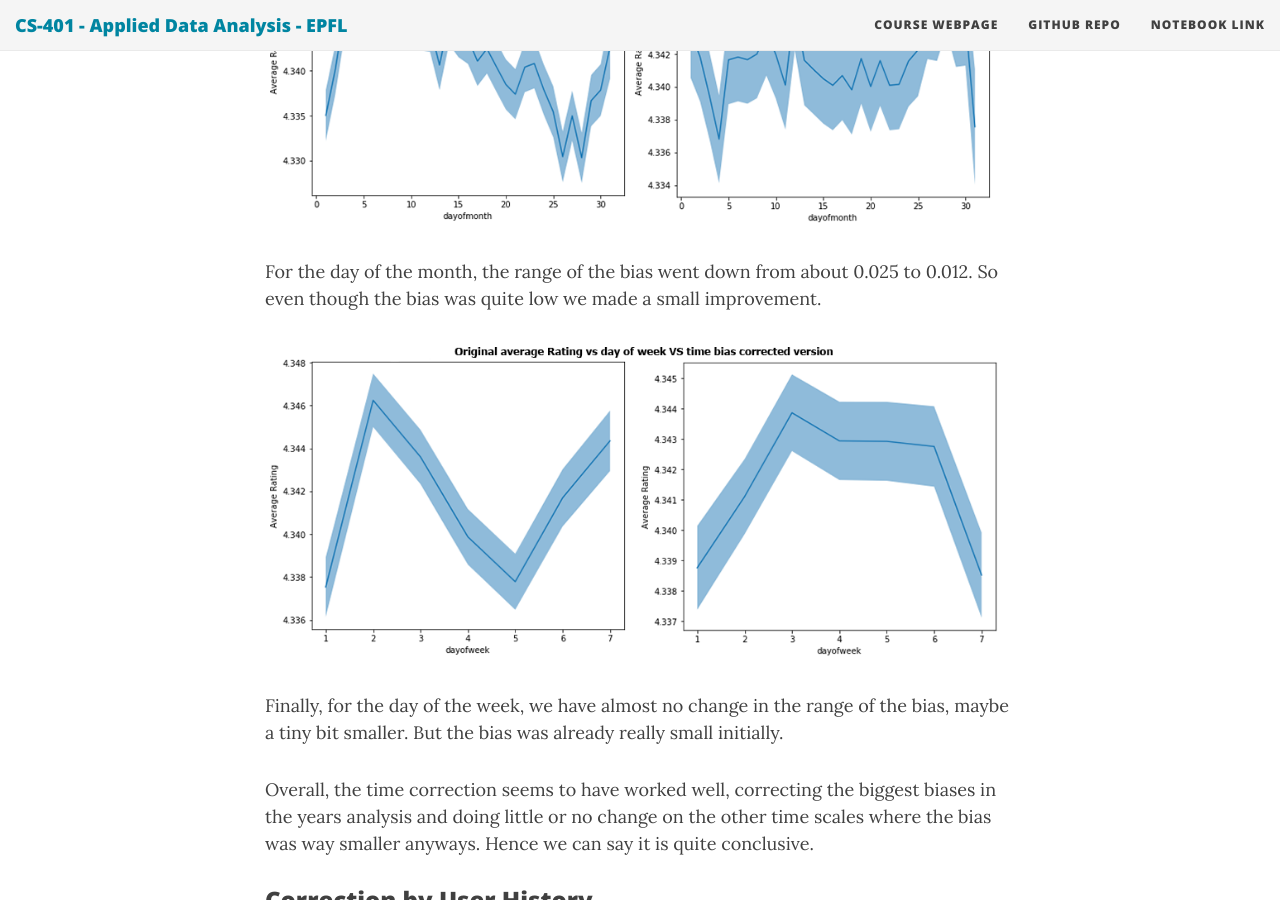
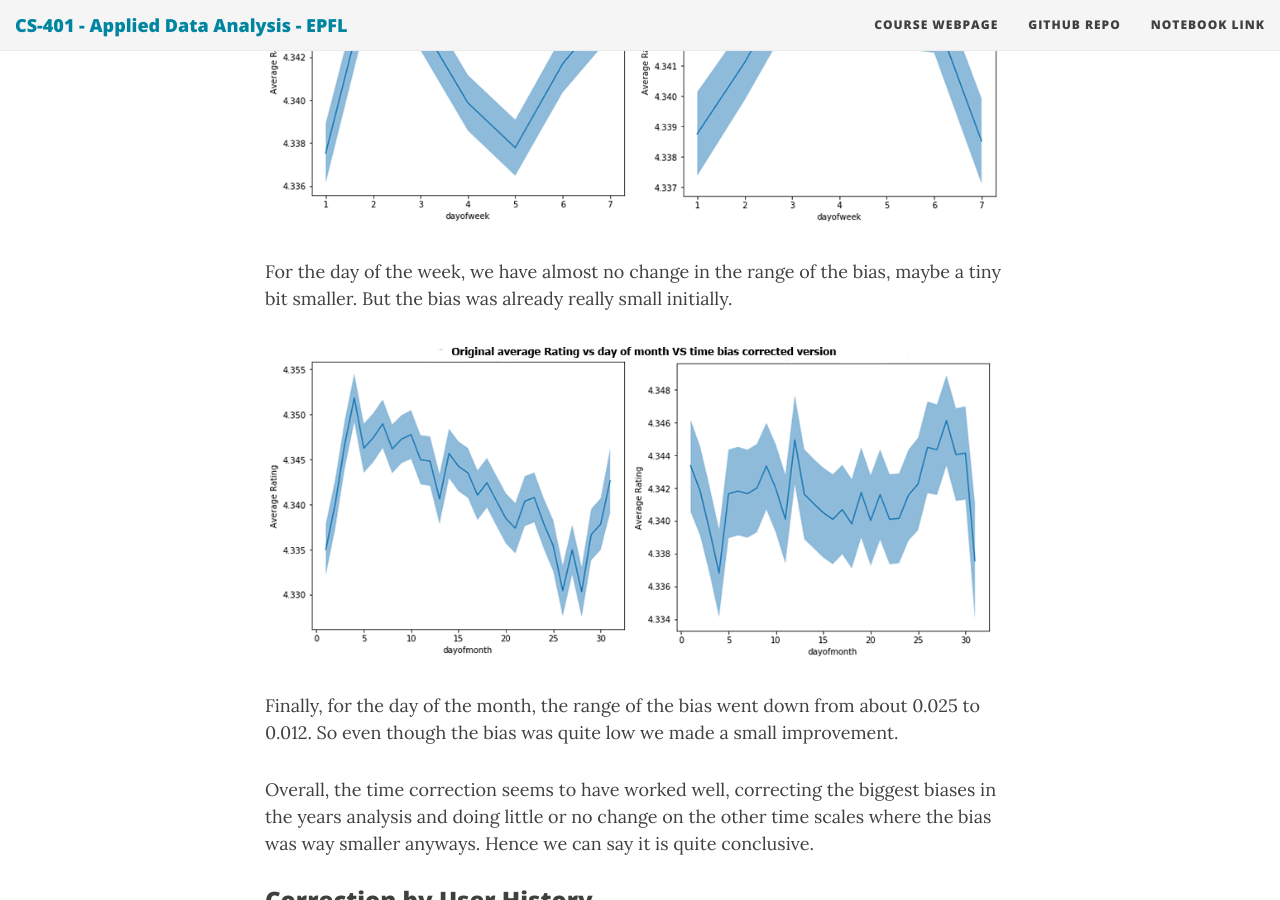
Before and after one commit to ada-lyn/ada-lyn.github.io, a Jekyll site: the page built from index.md, in a window 1280 px wide and 900 px high, scrolled down 31696 px. Built offline with Jekyll 4.4.1, drawn with Linux system fonts in a browser that asks for light colours; nearby versions of some CDN libraries; formulas are drawn with MathJax 3.

Commit message:
order of bias correction changed

```diff
--- a/index.md
+++ b/index.md
@@ -368,17 +368,18 @@ The correction by years seems to be able to fix really well the biases. Note tha
 
 For months, the bias increased slightly, and wasn't on the same months anymore. It may be due to a high correlation between the year and month and that correcting year biases changed the month biases. Since the bias is still small, it will not be that important compared to the year bias.
 
-<p float="left">
-  <img src="/img/time_correction/N3.png" width="99%" />
-</p>
-
-For the day of the month, the range of the bias went down from about 0.025 to 0.012. So even though the bias was quite low we made a small improvement.
 
 <p float="left">
   <img src="/img/time_correction/N4.png" width="99%" />
 </p>
 
-Finally, for the day of the week, we have almost no change in the range of the bias, maybe a tiny bit smaller. But the bias was already really small initially.
+For the day of the week, we have almost no change in the range of the bias, maybe a tiny bit smaller. But the bias was already really small initially.
+
+<p float="left">
+  <img src="/img/time_correction/N3.png" width="99%" />
+</p>
+
+Finally, for the day of the month, the range of the bias went down from about 0.025 to 0.012. So even though the bias was quite low we made a small improvement.
 
 Overall, the time correction seems to have worked well, correcting the biggest biases in the years analysis and doing little or no change on the other time scales where the bias was way smaller anyways. Hence we can say it is quite conclusive.
 
```
